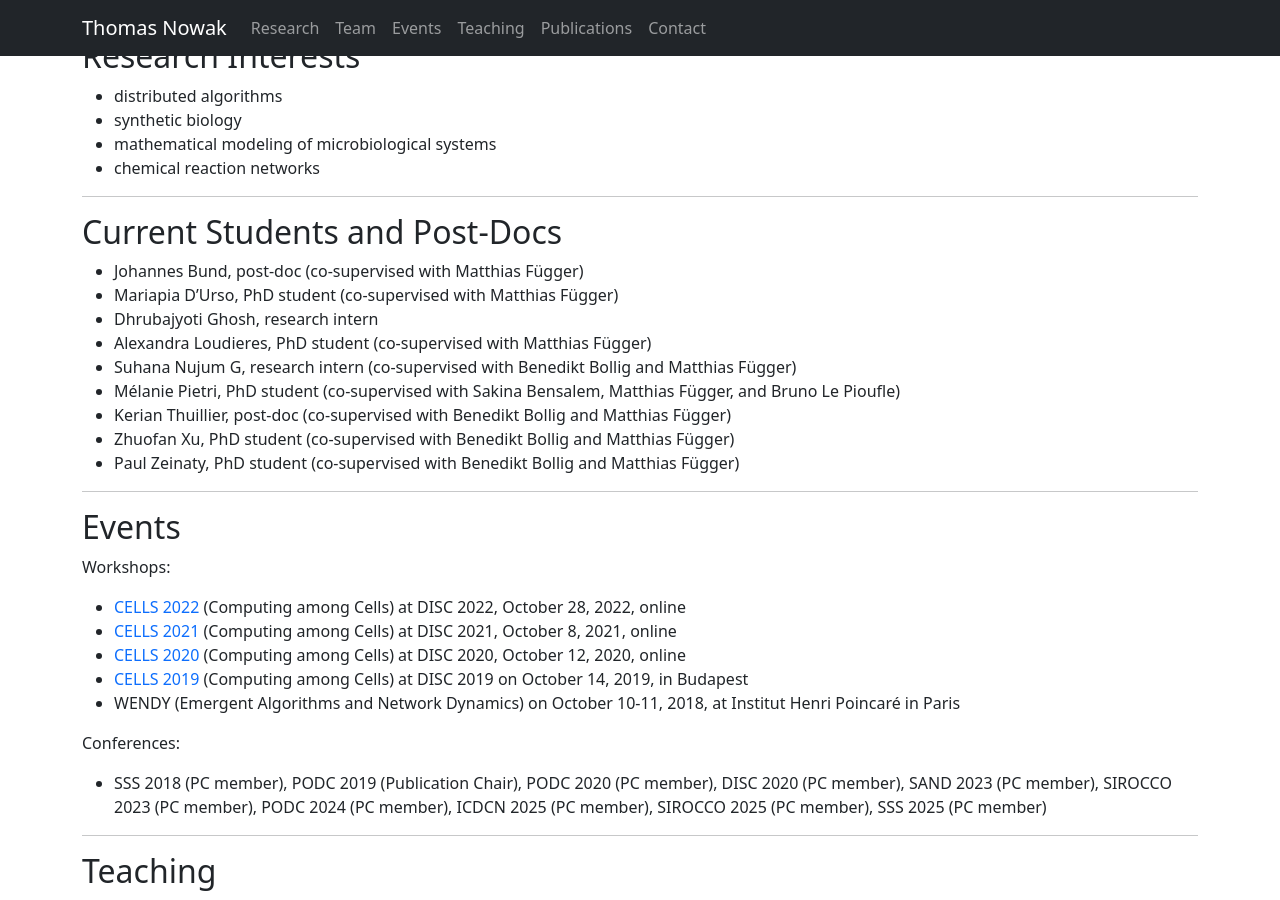
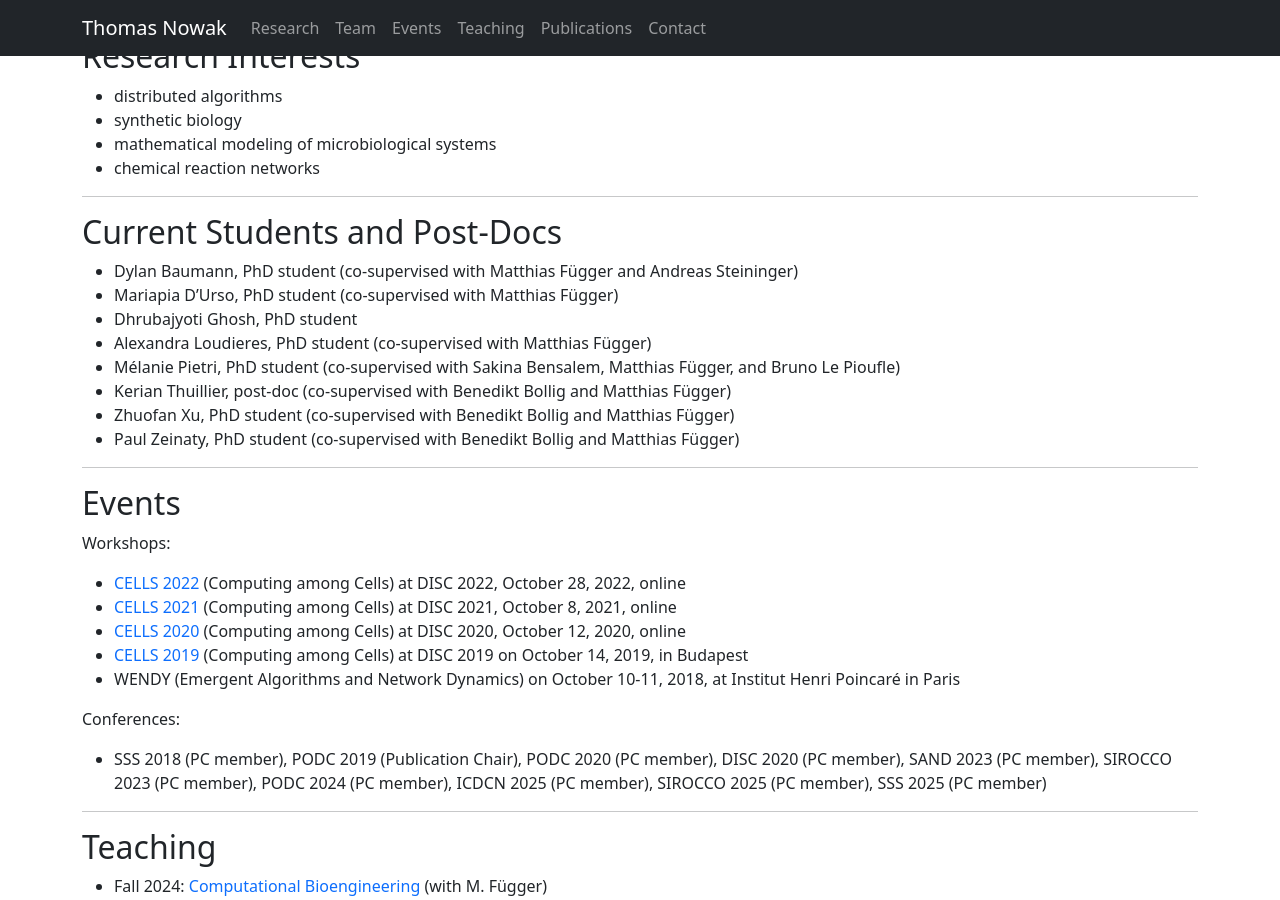
Before and after one commit to nowathom/website, a Jekyll site: the page built from index.md, in a window 1280 px wide and 900 px high, scrolled down 323 px. Built offline with Jekyll 4.4.1, drawn with Linux system fonts in a browser that asks for light colours.

Commit message:
Added Dylan

```diff
--- a/index.md
+++ b/index.md
@@ -90,11 +90,10 @@ Research Interests
 Current Students and Post-Docs
 ----------------------
 
-- Johannes Bund, post-doc (co-supervised with Matthias Függer)
+- Dylan Baumann, PhD student (co-supervised with Matthias Függer and Andreas Steininger)
 - Mariapia D'Urso, PhD student (co-supervised with Matthias Függer)
-- Dhrubajyoti Ghosh, research intern
+- Dhrubajyoti Ghosh, PhD student
 - Alexandra Loudieres, PhD student (co-supervised with Matthias Függer)
-- Suhana Nujum G, research intern (co-supervised with Benedikt Bollig and Matthias Függer)
 - Mélanie Pietri, PhD student (co-supervised with Sakina Bensalem, Matthias Függer, and Bruno Le Pioufle)
 - Kerian Thuillier, post-doc (co-supervised with Benedikt Bollig and Matthias Függer)
 - Zhuofan Xu, PhD student (co-supervised with Benedikt Bollig and Matthias Függer)
```
